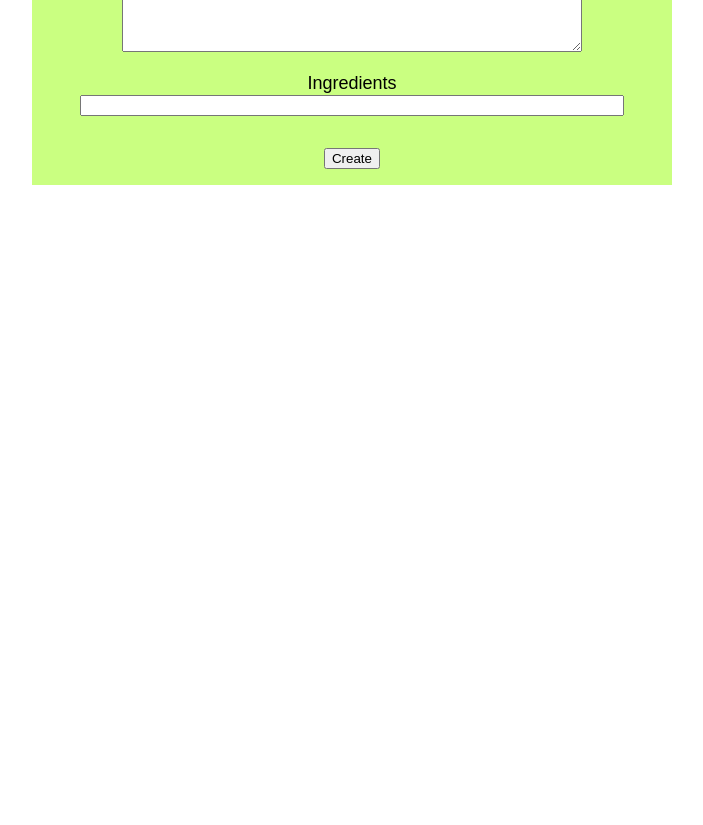
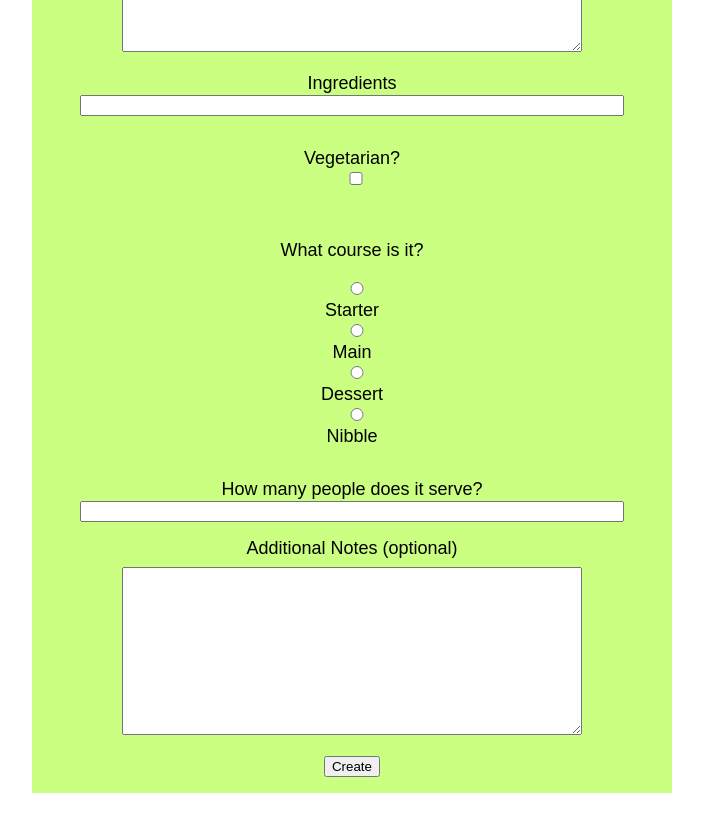
Before and after one commit to patchinator/food-test-app, a Next.js app: page /profile/create-recipe in a window 1280 px wide. Shown: the part 560-1385 px from the top of the page, without its empty margins (288-991 px from the left). Before the commit the page ends 800 px from the top, so only its background shows below. Built offline with nearby package versions, Linux system fonts and the light colour scheme.

Commit message:
fixed Typo on recipe details. Linked new refs up to create recipe form component

```diff
--- a/components/Auth/AuthForm.js
+++ b/components/Auth/AuthForm.js
@@ -2,7 +2,7 @@ import { useState, useRef, useContext } from "react";
 
 import AuthContext from "../../store/auth-context";
 import Link from "next/link";
-import style from "./AuthForm.module.css";
+import style from "./AuthForm.module.scss";
 import { useRouter } from "next/router";
 
 const AuthForm = () => {
@@ -65,9 +65,9 @@ const AuthForm = () => {
       })
       .then((data) => {
         // successful request
-        authCtx.login(data.idToken)
+        authCtx.login(data.idToken);
         // data.idToken is token recieved from firebase, pass it
-        router.push('/')
+        router.push("/");
         // push user to homepage on login success
       })
       .catch((error) => {
--- a/components/Auth/AuthForm.module.css
+++ b/components/Auth/AuthForm.module.scss
@@ -1,7 +1,9 @@
+@import "../../styles/theme.scss";
+
 .form {
   margin: auto;
   padding: 1rem;
-  background: chartreuse;
+  background: rgb(149, 206, 92);
   max-width: 40rem;
   border-radius: 12px;
   font-size: 18px;
--- a/components/Recipes/RecipeDetails.module.scss
+++ b/components/Recipes/RecipeDetails.module.scss
@@ -104,7 +104,7 @@
           }
         }
 
-        .vegeterian {
+        .vegetarian {
           flex: 20%;
           display: flex;
           align-items: center;
--- a/components/Recipes/RecipeForm.js
+++ b/components/Recipes/RecipeForm.js
@@ -1,17 +1,24 @@
-import style from "./RecipeForm.module.css";
+import style from "./RecipeForm.module.scss";
 import { useRef, useContext } from "react";
 import { useRouter } from "next/dist/client/router";
 import AuthContext from "../../store/auth-context";
 
 const RecipeForm = (props) => {
   const router = useRouter();
+  const authCtx = useContext(AuthContext);
+
+  // refs
   const titleInputRef = useRef();
   const difficultyInputRef = useRef();
   const prepTimeInputRef = useRef();
   const imageInputRef = useRef();
   const descriptionInputRef = useRef();
   const ingredientsInputRef = useRef();
-  const authCtx = useContext(AuthContext);
+
+  const vegeterianInputRef = useRef();
+  const servesInputRef = useRef();
+  const courseInputRef = useRef();
+  const notesInputRef = useRef();
 
   const submitRecipeHandler = (event) => {
     event.preventDefault();
@@ -22,6 +29,11 @@ const RecipeForm = (props) => {
     const enteredImage = imageInputRef.current.value;
     const enteredDescription = descriptionInputRef.current.value;
     const enteredIngredients = ingredientsInputRef.current.value;
+
+    const enteredVegeterian = vegeterianInputRef.current.value;
+    const enteredServes = servesInputRef.current.value;
+    const enteredCourse = courseInputRef.current.value;
+    const enteredNotes = notesInputRef.current.value;
 
     fetch(
       `https://auth-cce8a-default-rtdb.europe-west1.firebasedatabase.app/recipes.json?auth=${authCtx.token}`,
@@ -34,6 +46,10 @@ const RecipeForm = (props) => {
           image: enteredImage,
           description: enteredDescription,
           ingredients: enteredIngredients,
+          vegeterian: enteredVegeterian,
+          serves: enteredServes,
+          course: enteredCourse,
+          notes: enteredNotes,
         }),
       }
     ).then(router.push("/"));
@@ -91,6 +107,60 @@ const RecipeForm = (props) => {
               ref={ingredientsInputRef}
             ></input>
           </div>
+          <div className={style.form_components}>
+            <label htmlFor="vegetarian">Vegetarian?</label>
+            <input
+              ref={vegeterianInputRef}
+              id="vegetarian"
+              type="checkbox"
+            ></input>
+          </div>
+          <div className={style.form_components}>
+            <p>What course is it?</p>
+            <input
+              type="radio"
+              value="starter"
+              name="course"
+              ref={courseInputRef}
+            ></input>
+            <label htmlFor="starter">Starter</label>
+            <input
+              type="radio"
+              value="main"
+              name="course"
+              ref={courseInputRef}
+            ></input>
+            <label htmlFor="main">Main</label>
+
+            <input
+              type="radio"
+              value="dessert"
+              name="course"
+              ref={courseInputRef}
+            ></input>
+            <label htmlFor="dessert">Dessert</label>
+
+            <input
+              type="radio"
+              value="nibble"
+              name="course"
+              ref={courseInputRef}
+            ></input>
+            <label htmlFor="nibble">Nibble</label>
+          </div>
+
+          <div className={style.form_components}>
+            <label htmlFor="serves">How many people does it serve?</label>
+            <input id="serves" type="number" ref={servesInputRef}></input>
+          </div>
+          <label htmlFor="notes">Additional Notes (optional)</label>
+          <textarea
+            name="notes"
+            id="notes"
+            cols="30"
+            rows="10"
+            ref={notesInputRef}
+          ></textarea>
         </div>
         <div className={style.form_buttons}>
           <button>Create</button>
--- a/components/Recipes/RecipeForm.module.css
+++ b/components/Recipes/RecipeForm.module.scss
@@ -1,10 +1,12 @@
+@import "../../styles/theme.scss";
+
 .create_recipe {
   padding-bottom: 2rem;
   object-fit: cover;
 }
 
 .form {
-  background-color: rgb(202, 255, 129);
+  background-color: $theme_primary;
   margin: auto;
   max-width: 50%;
   padding: 1rem;
--- a/pages/recipe/[recipeId].js
+++ b/pages/recipe/[recipeId].js
@@ -9,6 +9,10 @@ const Details = (props) => {
       image={props.recipe.image}
       time={props.recipe.time}
       ingredients={props.recipe.ingredients}
+      notes={props.recipe.notes}
+      course={props.recipe.course}
+      vegetarian={props.recipe.vegeterian}
+      serves={props.recipe.serves}
     />
   );
 };
```
Also changed, not shown: components/Recipes/RecipeDetails.js (+6 -6 lines).
